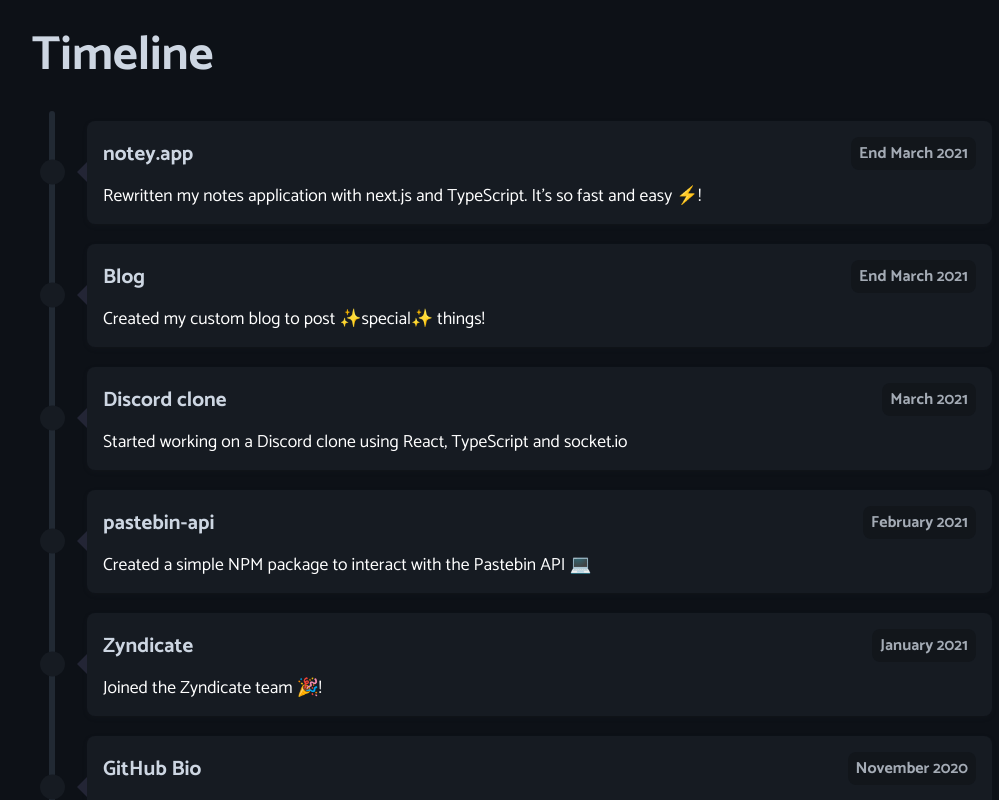
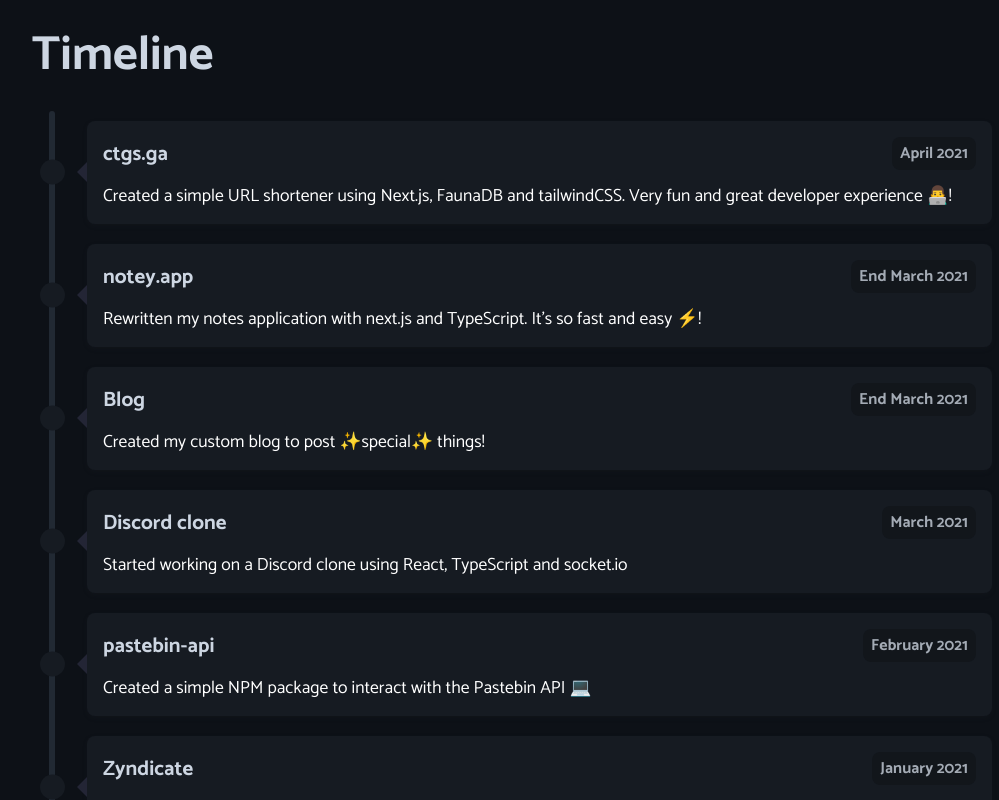
Before and after one commit to pzk3/casperiv.dev, a Next.js app: page / in a window 1280 px wide. Shown: the part 2140-2940 px from the top of the page, without its empty margins (128-1127 px from the left). Built offline with nearby package versions, Linux system fonts and the light colour scheme; no server answers.

Commit message:
:tada: add timeline item

```diff
--- a/src/data/timeline.ts
+++ b/src/data/timeline.ts
@@ -1,6 +1,14 @@
 import TimelineItem from "types/Timeline";
 
 const timeline: TimelineItem[] = [
+  {
+    date: "April 2021",
+    title: "ctgs.ga",
+    text:
+      "Created a simple URL shortener using Next.js, FaunaDB and tailwindCSS. Very fun and great developer experience 👨‍💻!",
+    url: "https://ctgs.ga",
+    full_date: "April 6, 2021",
+  },
   {
     date: "End March 2021",
     title: "notey.app",
```
